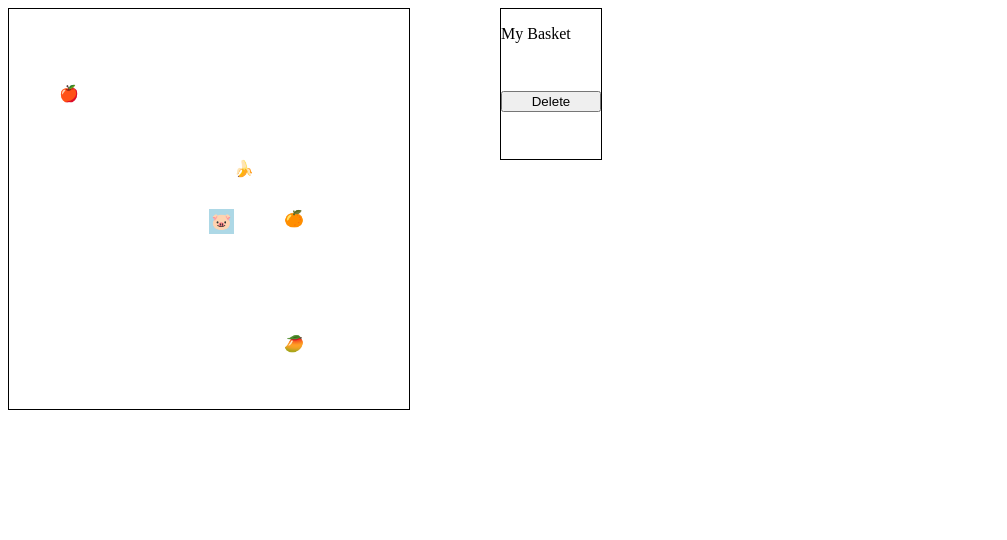
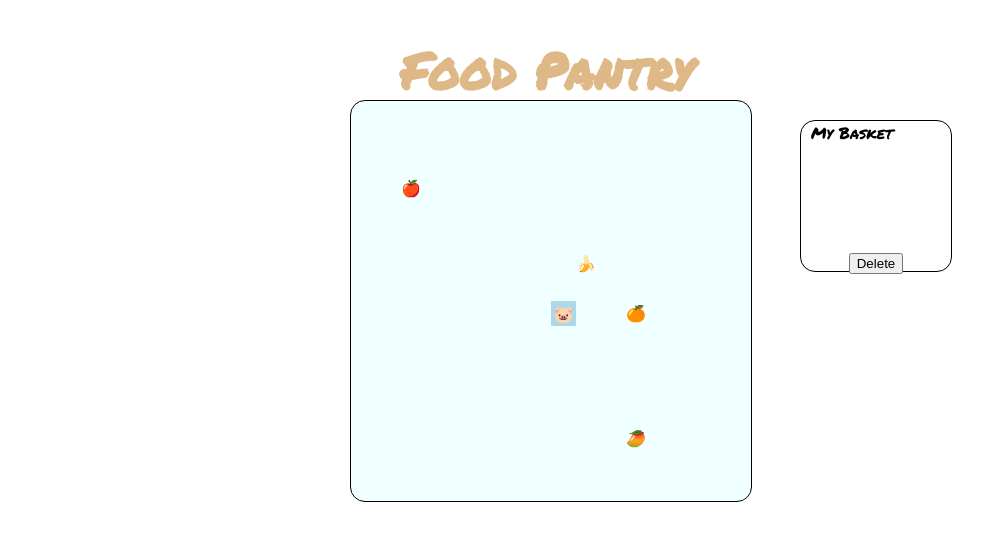
Before and after one commit to echen831/InstaPig, a website: page dist/index.html in a window 1280 px wide. Shown: the whole page, without its empty margins (0-1007 px from the left). Drawn offline with Linux system fonts and the light colour scheme; a web font is replaced by a local one.

Commit message:
add css and google font

```diff
--- a/css/app.css
+++ b/css/app.css
@@ -1,37 +1,63 @@
-
+body, ul, div, p, li{
+    font-family: 'Permanent Marker', serif;
+    margin: 0;
+    padding: 0;
+}
+.title {
+    position: absolute;
+    font-size: 50px;
+    color: burlywood;
+    left: 400px;
+}
 .outer-board {
     position: absolute;
 }
 .board {
     display: block;
+    position: relative;
     border: 1px solid black;
-    position: relative;
+    background-color: azure;
+    border-radius: 15px;
+    left: 350px;
+    top: 100px;
 }
 
 .circle {
     display: flex;
     align-items: center;
     justify-content: center;
-
     width: 25px;
     height: 25px;
     background-color: lightblue;
 }
 
-.basket-head {
+.basket-outer {
     display: flex;
     position: absolute;
     flex-direction: column;
-    width: 100px;
+    align-items: center;
+    /* justify-content: center; */
+    width: 150px;
     height: 150px;
     border: 1px solid black;
-    left: 500px;
+    left: 800px;
+    top: 120px;
+    border-radius: 15px;
+}
+
+.basket-outer p {
+    position: absolute;
+    left: 10px;
+
 }
 
 .basket {
     display: flex;
+    position: absolute;
+    top: 35px;
     list-style: none;
-    flex-direction: column;
+    flex-wrap: wrap;
+
 }
 
 .fruit {
@@ -41,5 +67,13 @@
 
 .fruit-list {
     cursor: pointer;
+    /* border: 1px solid black; */
+    width: 25px;
+    height: 25px;
+}
+
+#delete-btn {
+    position: absolute;
+    top: 132px;
 
 }
```
Also changed, not shown: dist/index.html.
